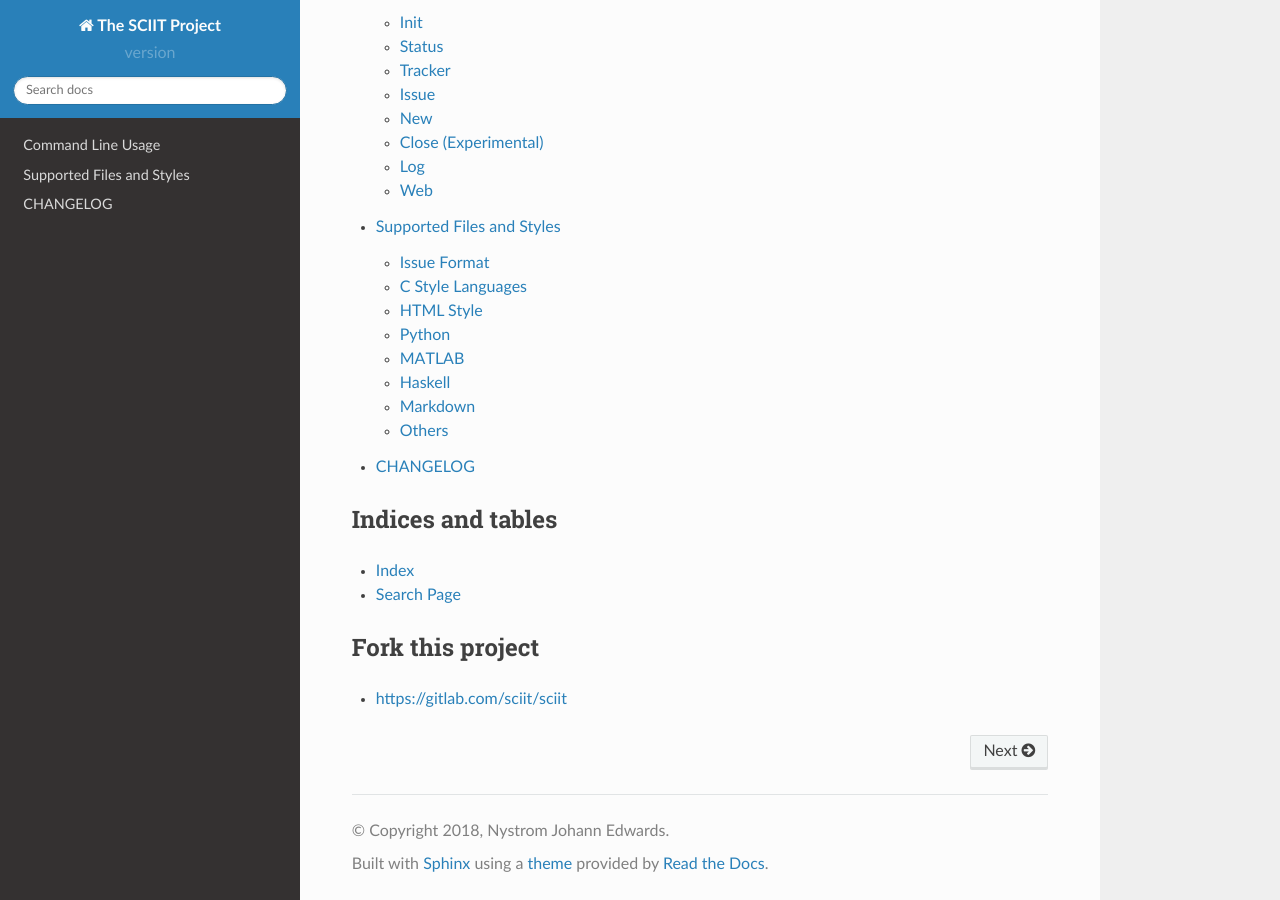
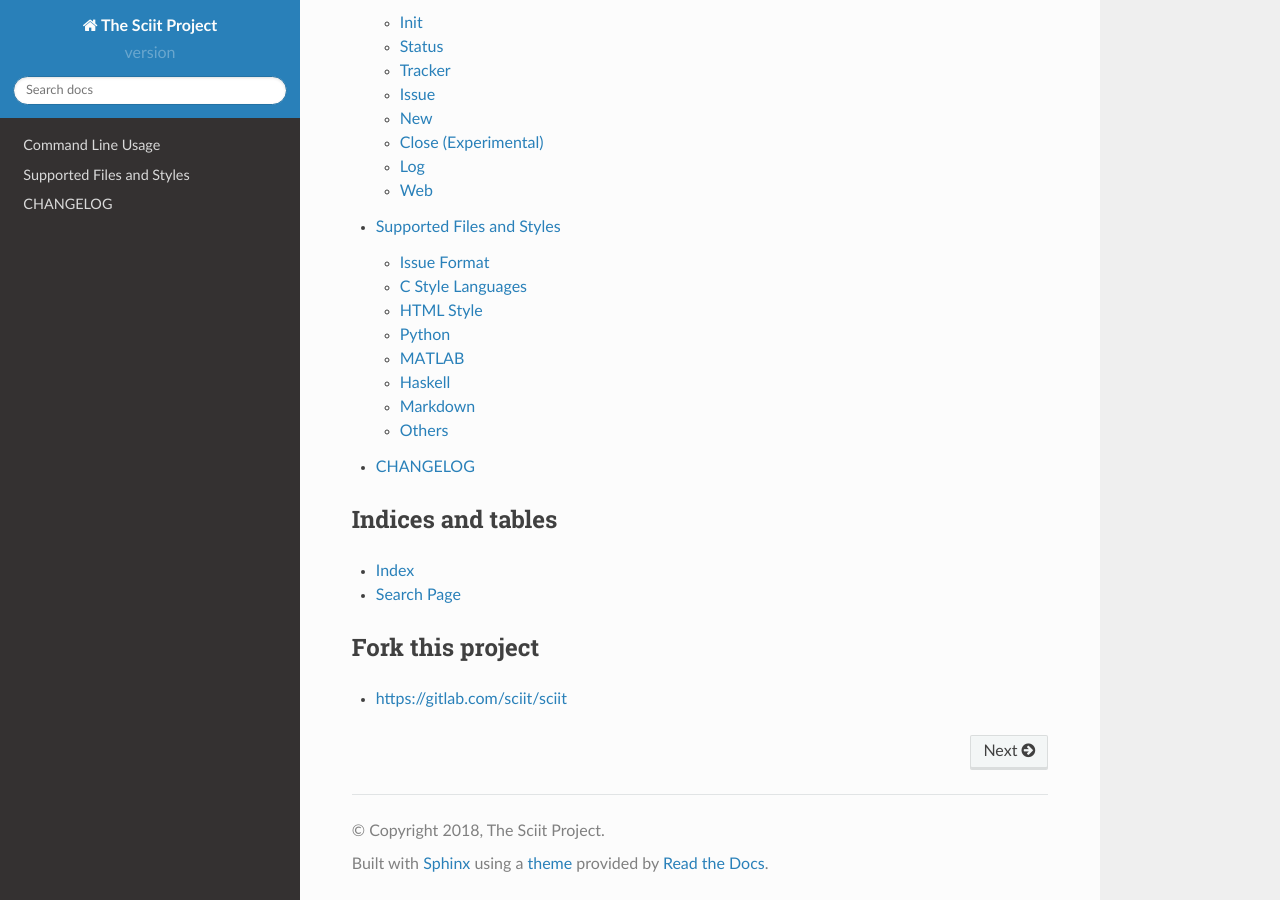
Before and after one commit to ScienceOfComputerProgramming/SCICO-D-20-00070, a Sphinx documentation site: the page built from docs/index.rst, in a window 1280 px wide and 900 px high, scrolled down 2095 px. Built offline with Sphinx 7.4.7 and the Read the Docs theme 2.0.0, drawn with Linux system fonts in a browser that asks for light colours; pages that are not in the unit, such as notebooks, are missing from menus.

Commit message:
Updates version and documentation in release branch

```diff
--- a/docs/conf.py
+++ b/docs/conf.py
@@ -52,9 +52,9 @@ source_suffix = '.rst'
 master_doc = 'index'
 
 # General information about the project.
-project = u'The SCIIT Project'
-copyright = u'2018, Nystrom Johann Edwards'
-author = u'Nystrom Johann Edwards'
+project = u'The Sciit Project'
+copyright = u'2018, The Sciit Project'
+author = u'Nystrom Johann Edwards, Dhitiwat Jongsuebchoke and Tim Storer'
 
 # The version info for the project you're documenting, acts as replacement for
 # |version| and |release|, also used in various other places throughout the
```
Also changed, not shown: 1 other file.
